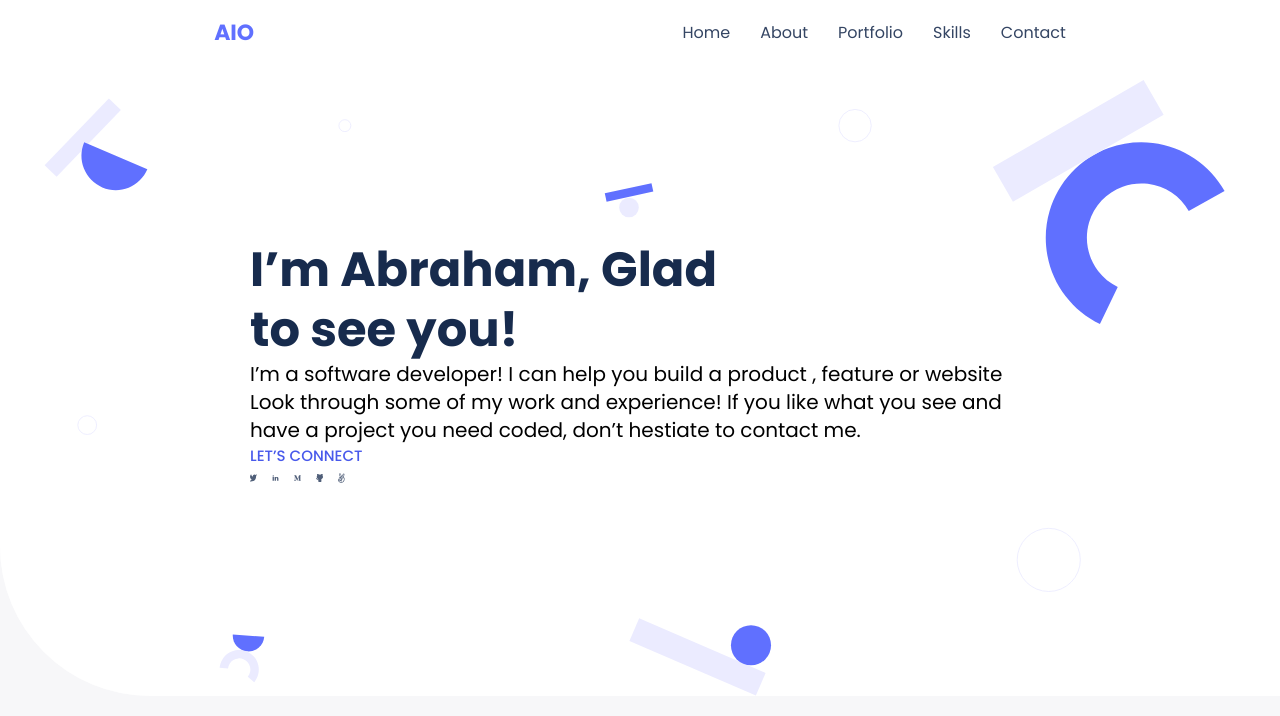
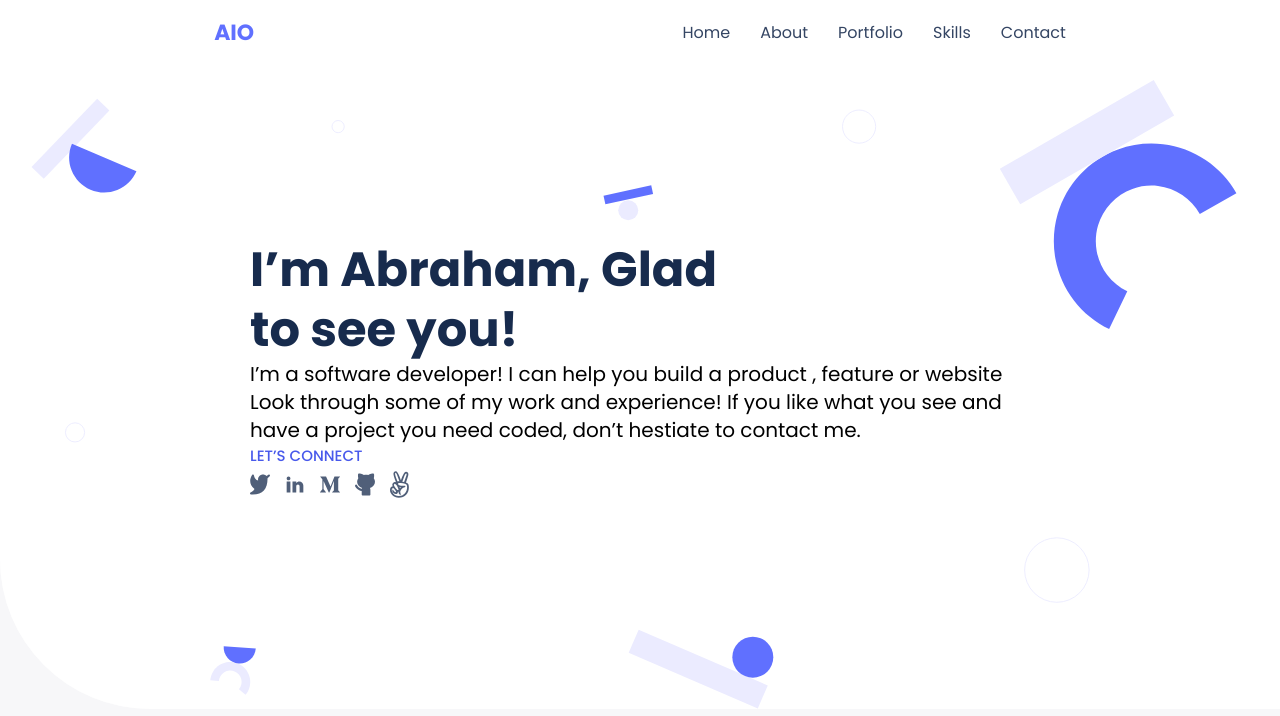
Before and after one commit to Ibizugbe/microverse-react-portfolio, a React (Create React App) app: page / in a window 1280 px wide. Shown: the top 716 px of the page. Built offline with nearby package versions, Linux system fonts and the light colour scheme.

Commit message:
adjust width and height of social icons

```diff
--- a/src/components/Intro.css
+++ b/src/components/Intro.css
@@ -43,8 +43,8 @@
 }
 
 .social-icons {
-  height: 22px;
-  width: 22px;
+  height: 35px;
+  width: 35px;
   padding-right: 15px;
 }
 
```
